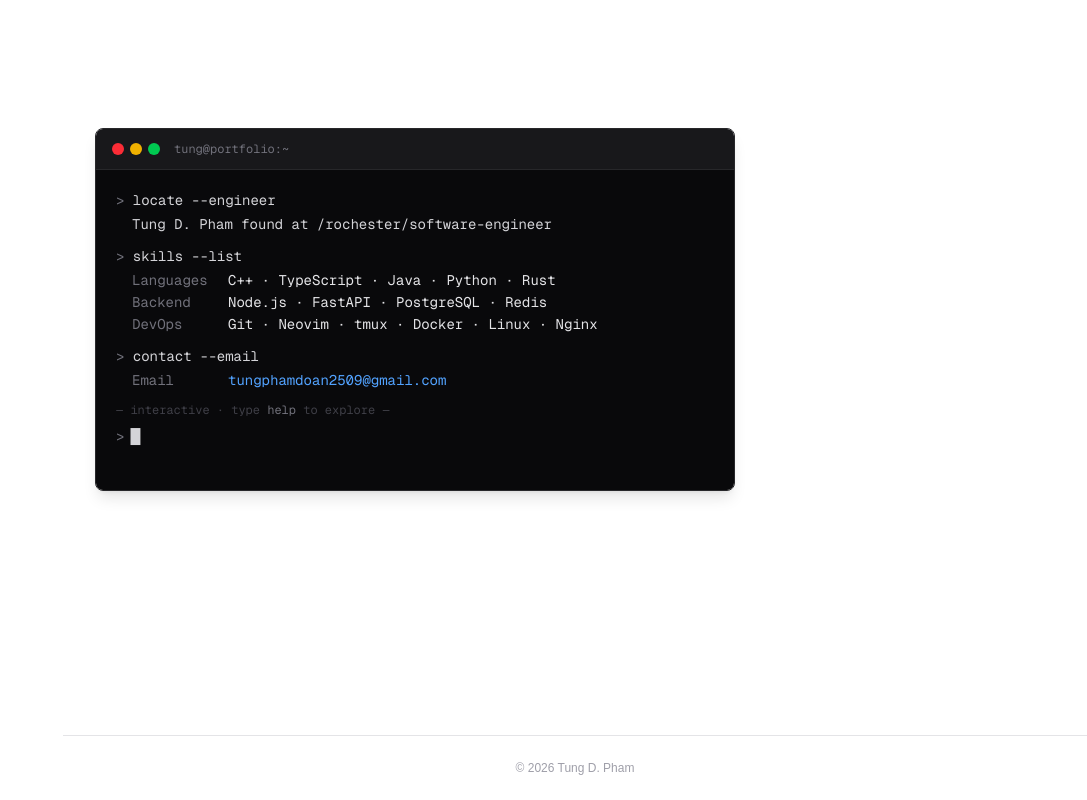
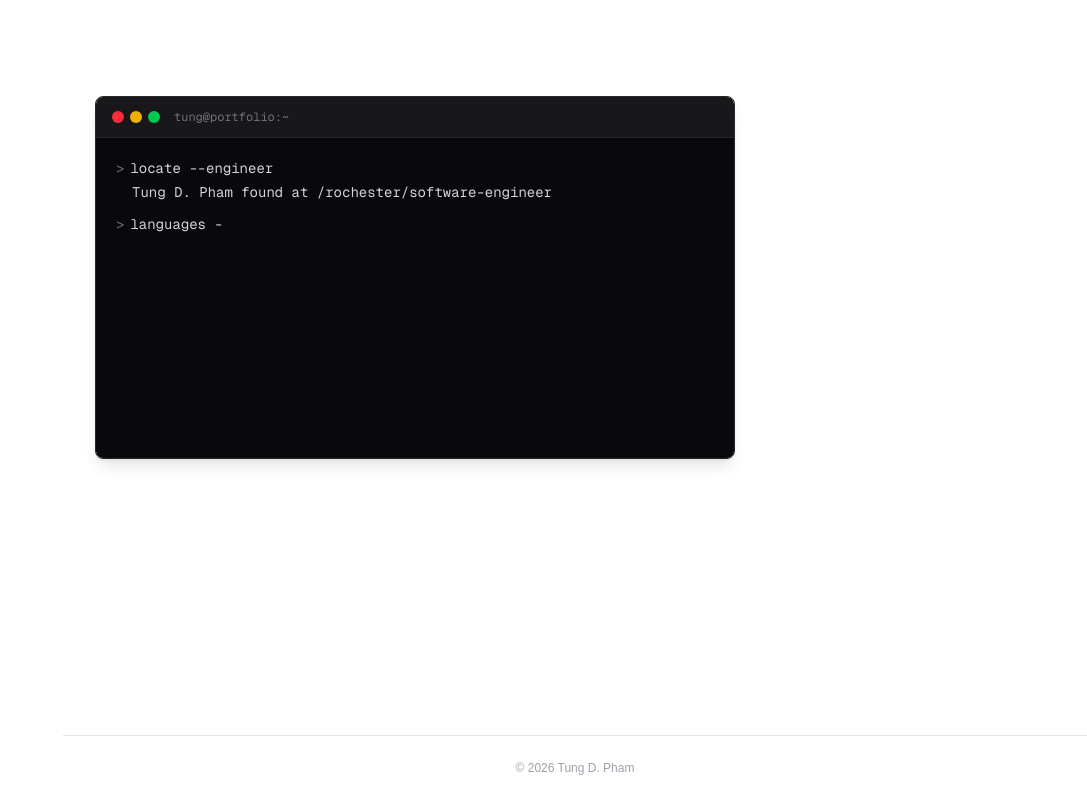
Before and after one commit to tungphambasement/mono_web, a Next.js app: page / in a window 1280 px wide. Shown: the whole page, without its empty margins (193-1280 px from the left). Built offline with nearby package versions, Linux system fonts and the light colour scheme.

Commit message:
Made intro more smooth

```diff
--- a/app/components/Terminal.tsx
+++ b/app/components/Terminal.tsx
@@ -5,12 +5,25 @@ import { KeyboardEvent, ReactNode, useCallback, useEffect, useRef, useState } fr
 
 const SCRIPT_COMMANDS = [
   "locate --engineer",
-  "skills --list",
-  "contact --email",
+  "languages --list",
+];
+
+// Styled segments for each script command's output typing animation.
+// Each segment has the text and the className that matches the real rendered output.
+type OutputSegment = { text: string; className: string };
+const SCRIPT_OUTPUT_SEGMENTS: OutputSegment[][] = [
+  // locate --engineer
+  [{ text: "Tung D. Pham found at /rochester/software-engineer", className: "text-zinc-300" }],
+  // languages --list
+  [
+    { text: "Languages", className: "text-zinc-500" },
+    { text: "  ", className: "" },
+    { text: "C++ · TypeScript · Java · Python · Rust", className: "text-zinc-200" },
+  ],
 ];
 
 const PROMPT_SPEED = 60;   // ms per character
-const PAUSE_AFTER_TYPE = 50;  // ms after fully typed, before "Enter"
+const PAUSE_AFTER_TYPE = 150;  // ms after fully typed, before "Enter"
 const PAUSE_AFTER_CMD = 300;  // ms after output appears, before next command
 
 const COMMAND_HELP: Record<string, string> = {
@@ -79,18 +92,16 @@ function renderCommandOutput(
         </div>
       );
 
-    case "skills":
+    case "languages":
       return (
         <div className="space-y-0.5">
           {(
             [
               ["Languages", "C++ · TypeScript · Java · Python · Rust"],
-              ["Backend", "Node.js · FastAPI · PostgreSQL · Redis"],
-              ["DevOps", "Git · Neovim · tmux · Docker · Linux · Nginx"],
             ] as [string, string][]
           ).map(([k, v]) => (
             <div key={k}>
-              <span className="text-zinc-500 inline-block w-24">{k}</span>
+              <span className="text-zinc-500">{k} </span> {/* with a space */}
               <span className="text-zinc-200">{v}</span>
             </div>
           ))}
@@ -306,8 +317,12 @@ export default function Terminal({ height, onDragHandleMouseDown, isDragging }:
 
   // script (intro) state
   const [scriptIdx, setScriptIdx] = useState(0);
-  const [scriptPhase, setScriptPhase] = useState<"typing" | "waiting" | "done">("typing");
+  const [scriptPhase, setScriptPhase] = useState<"typing" | "waiting" | "outputTyping" | "done">("typing");
   const scriptTimerRef = useRef<ReturnType<typeof setTimeout> | null>(null);
+  const pendingPromptRef = useRef("");
+  const pendingSegmentsRef = useRef<OutputSegment[]>([]);
+  const pendingNodeRef = useRef<ReactNode>(null);
+  const [typedOutputLen, setTypedOutputLen] = useState(0);
 
   const inputRef = useRef<HTMLInputElement>(null);
   const bodyRef = useRef<HTMLDivElement>(null);
@@ -340,20 +355,38 @@ export default function Terminal({ height, onDragHandleMouseDown, isDragging }:
       }
     } else if (scriptPhase === "waiting") {
       scriptTimerRef.current = setTimeout(() => {
-        // execute through the real handler
         const trimmed = currentInput.trim();
         const [c = "", ...args] = trimmed.split(/\s+/);
-        const output = renderCommandOutput(c.toLowerCase(), args, nav);
-        setHistory((prev) => [...prev, { prompt: trimmed, output }]);
-        setCmdHistory((prev) => [trimmed, ...prev]);
+        pendingPromptRef.current = trimmed;
+        pendingSegmentsRef.current = SCRIPT_OUTPUT_SEGMENTS[scriptIdx] ?? [];
+        pendingNodeRef.current = renderCommandOutput(c.toLowerCase(), args, nav);
         setCurrentInput("");
-        setScriptIdx((i) => i + 1);
-        setScriptPhase("typing");
+        setTypedOutputLen(0);
+        setScriptPhase("outputTyping");
       }, PAUSE_AFTER_CMD);
+    } else if (scriptPhase === "outputTyping") {
+      const totalLen = pendingSegmentsRef.current.reduce((s, seg) => s + seg.text.length, 0);
+      if (typedOutputLen < totalLen) {
+        scriptTimerRef.current = setTimeout(
+          () => setTypedOutputLen((n) => n + 1),
+          PROMPT_SPEED,
+        );
+      } else {
+        scriptTimerRef.current = setTimeout(() => {
+          setHistory((prev) => [
+            ...prev,
+            { prompt: pendingPromptRef.current, output: pendingNodeRef.current },
+          ]);
+          setCmdHistory((prev) => [pendingPromptRef.current, ...prev]);
+          setTypedOutputLen(0);
+          setScriptIdx((i) => i + 1);
+          setScriptPhase("typing");
+        }, PAUSE_AFTER_CMD);
+      }
     }
 
     return () => { if (scriptTimerRef.current) clearTimeout(scriptTimerRef.current); };
-  }, [scriptPhase, scriptIdx, currentInput, nav]);
+  }, [scriptPhase, scriptIdx, currentInput, nav, typedOutputLen]);
 
   useEffect(() => {
     if (isInteractive) inputRef.current?.focus();
@@ -361,7 +394,7 @@ export default function Terminal({ height, onDragHandleMouseDown, isDragging }:
 
   useEffect(() => {
     if (bodyRef.current) bodyRef.current.scrollTop = bodyRef.current.scrollHeight;
-  }, [history, currentInput, height]);
+  }, [history, height]);
 
   function executeCommand(raw: string) {
     const trimmed = raw.trim();
@@ -442,15 +475,15 @@ export default function Terminal({ height, onDragHandleMouseDown, isDragging }:
       {/* Body */}
       <div
         ref={bodyRef}
-        className="bg-zinc-950 px-5 py-5 font-mono text-sm overflow-y-auto cursor-text styled-scrollbar"
+        className="bg-zinc-950 px-5 py-5 font-mono text-sm overflow-y-scroll cursor-text styled-scrollbar"
         style={{ height }}
         onClick={() => isInteractive && inputRef.current?.focus()}
       >
         {/* All executed commands — script replay and interactive unified */}
         {history.map((entry, i) => (
           <div key={i} className="mb-3">
-            <div>
-              <span className="text-zinc-500 select-none">{">"}  </span>
+            <div className="flex items-start">
+              <span className="text-zinc-500 select-none mr-1.5 shrink-0">{">"}</span>
               <span className="text-zinc-300">{entry.prompt}</span>
             </div>
             {entry.output != null && (
@@ -458,6 +491,28 @@ export default function Terminal({ height, onDragHandleMouseDown, isDragging }:
             )}
           </div>
         ))}
+
+        {/* Output being typed during script phase */}
+        {scriptPhase === "outputTyping" && (
+          <div className="mb-3">
+            <div className="flex items-start">
+              <span className="text-zinc-500 select-none mr-1.5 shrink-0">{">"}</span>
+              <span className="text-zinc-300">{pendingPromptRef.current}</span>
+            </div>
+            <div className="pl-4 mt-1">
+              {(() => {
+                let remaining = typedOutputLen;
+                return pendingSegmentsRef.current.map((seg, i) => {
+                  if (remaining <= 0) return null;
+                  const visible = seg.text.slice(0, remaining);
+                  remaining -= seg.text.length;
+                  return <span key={i} className={seg.className}>{visible}</span>;
+                });
+              })()}
+              <span className="text-zinc-300 animate-blink">█</span>
+            </div>
+          </div>
+        )}
 
         {/* Divider once script ends */}
         {isInteractive && (
@@ -467,7 +522,7 @@ export default function Terminal({ height, onDragHandleMouseDown, isDragging }:
         )}
 
         {/* Live input line */}
-        <div className="flex items-start mt-1">
+        {scriptPhase !== "outputTyping" && <div className="flex items-start mt-1">
           <span className="text-zinc-500 select-none mr-1.5 shrink-0">{">"}</span>
           <div className="relative flex-1 min-w-0">
             {isInteractive && (
@@ -488,7 +543,7 @@ export default function Terminal({ height, onDragHandleMouseDown, isDragging }:
             <span className="text-zinc-300 pointer-events-none break-all">{currentInput}</span>
             <span className="text-zinc-300 animate-blink pointer-events-none">█</span>
           </div>
-        </div>
+        </div>}
       </div>
     </div>
   );
--- a/app/layout.tsx
+++ b/app/layout.tsx
@@ -33,7 +33,7 @@ export default function RootLayout({
         <div className="flex flex-1 min-h-screen">
           <Sidebar />
           <div className="flex-1 flex flex-col">
-            <main className="flex-1 max-w-5xl w-full mx-auto px-8 py-24">
+            <main className="flex-1 max-w-5xl w-full mx-auto px-8 py-16">
               {children}
             </main>
             <footer className="border-t border-zinc-200 dark:border-zinc-800 py-6 text-center text-xs text-zinc-400 dark:text-zinc-600">
```
